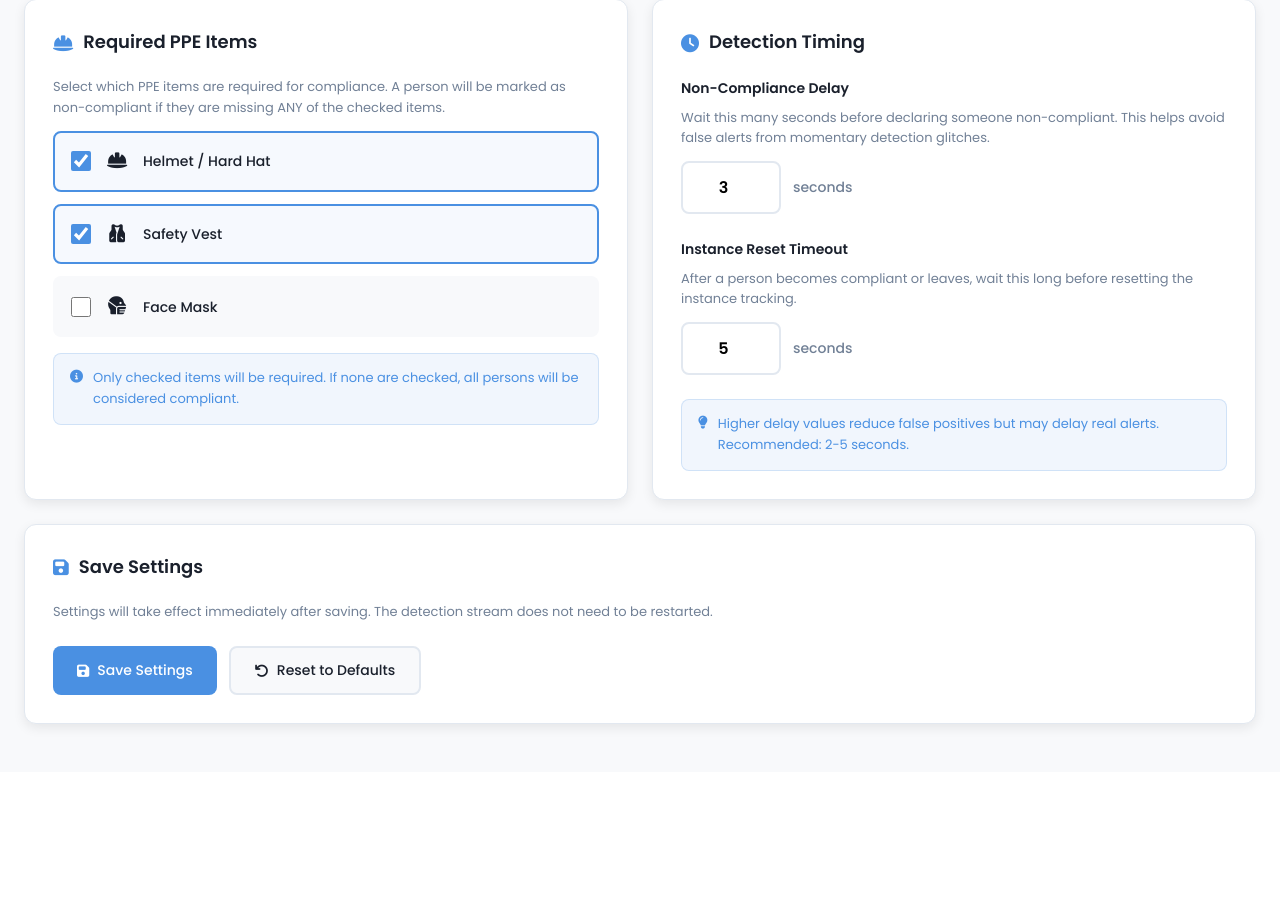
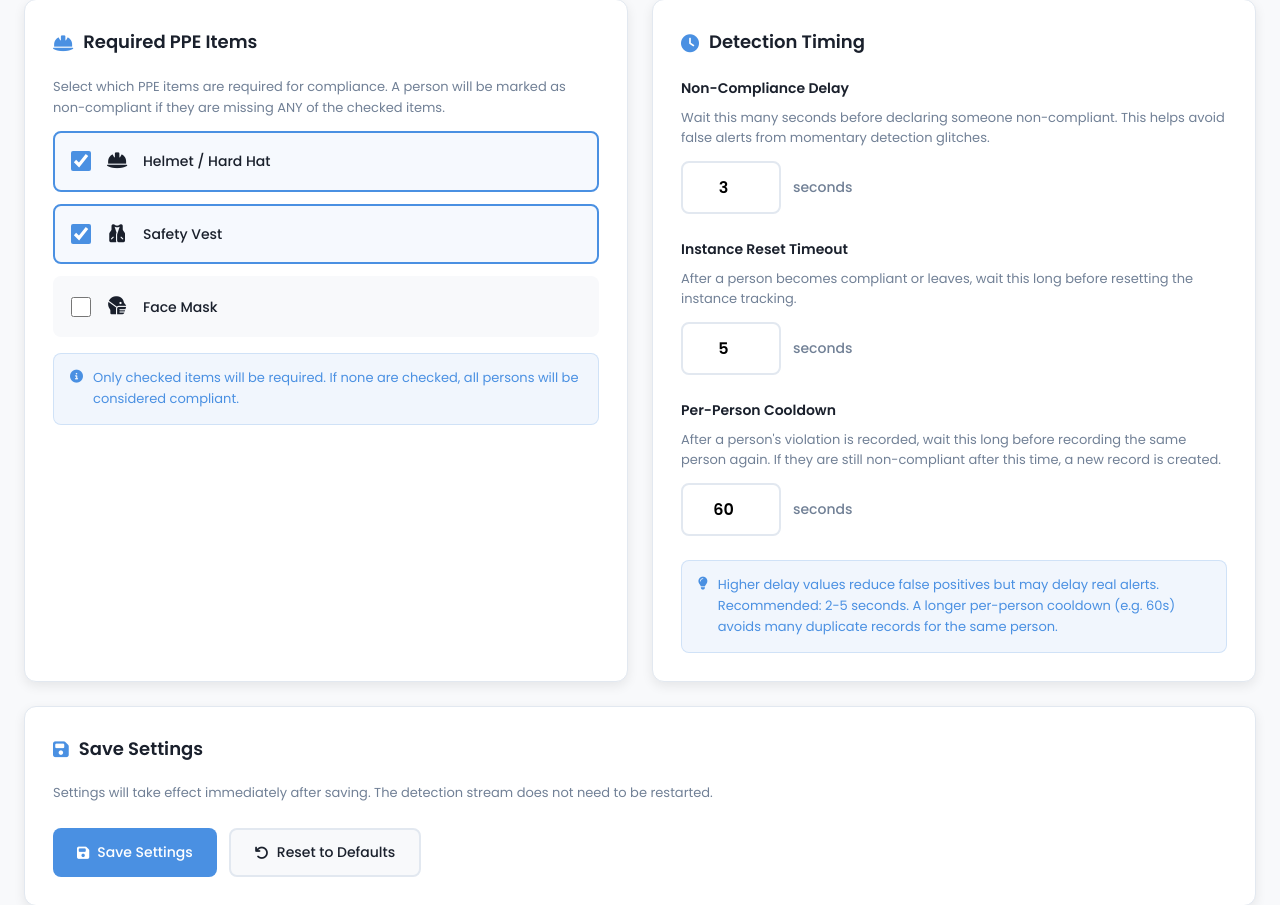
Before and after one commit to HaldunMatar/ppe-detection, a Flask app: page /settings in a window 1280 px wide. Shown: the part 635-1540 px from the top of the page. Before the commit the page ends 1366 px from the top, so only its background shows below. Run offline with Flask 3, Linux system fonts and the light colour scheme.

Commit message:
Add Per-Person Cooldown field to the settings page
Exposes the person_cooldown setting in settings.html (number input,
default 60s) and wires it into save/load, so the per-person record
cooldown is configurable from the UI instead of only via JSON/API.

Co-Authored-By: Claude Opus 4.8 <noreply@anthropic.com>

```diff
--- a/Model-Deployment/templates/settings.html
+++ b/Model-Deployment/templates/settings.html
@@ -486,9 +486,20 @@
                     </div>
                 </div>
 
+                <div class="setting-group">
+                    <label class="setting-label">Per-Person Cooldown</label>
+                    <p class="setting-description">
+                        After a person's violation is recorded, wait this long before recording the same person again. If they are still non-compliant after this time, a new record is created.
+                    </p>
+                    <div class="number-input-group">
+                        <input type="number" class="number-input" id="personCooldown" value="60" min="1" max="600" step="1">
+                        <span class="number-input-suffix">seconds</span>
+                    </div>
+                </div>
+
                 <div class="info-box">
                     <i class="fas fa-lightbulb"></i>
-                    <span>Higher delay values reduce false positives but may delay real alerts. Recommended: 2-5 seconds.</span>
+                    <span>Higher delay values reduce false positives but may delay real alerts. Recommended: 2-5 seconds. A longer per-person cooldown (e.g. 60s) avoids many duplicate records for the same person.</span>
                 </div>
             </div>
         </div>
@@ -595,6 +606,7 @@
                 },
                 non_compliance_delay: parseFloat(document.getElementById('nonComplianceDelay').value) || 3,
                 instance_reset_timeout: parseInt(document.getElementById('instanceResetTimeout').value) || 5,
+                person_cooldown: parseFloat(document.getElementById('personCooldown').value) || 60,
                 detection_mode: detectionMode
             };
         }
@@ -623,6 +635,9 @@
             }
             if (settings.instance_reset_timeout !== undefined) {
                 document.getElementById('instanceResetTimeout').value = settings.instance_reset_timeout;
+            }
+            if (settings.person_cooldown !== undefined) {
+                document.getElementById('personCooldown').value = settings.person_cooldown;
             }
 
             updateRadioVisuals();
```
